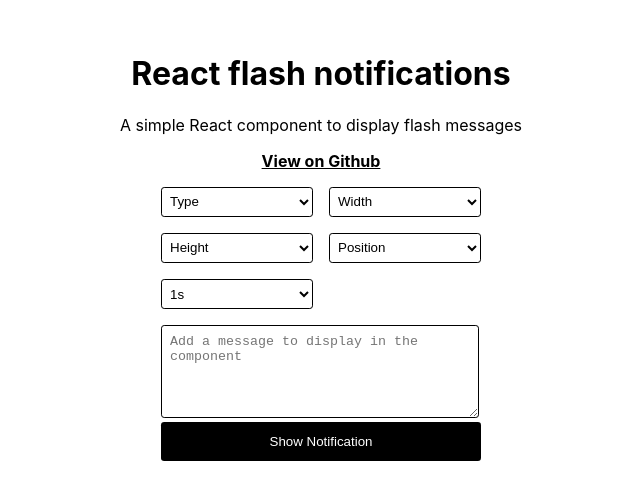
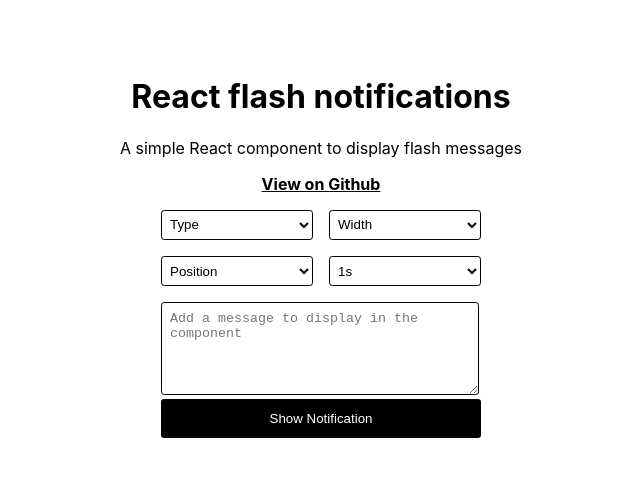
Before and after one commit to claeusdev/react-flash-message, a React (Create React App) app: page / in a window 1280 px wide. Shown: the part 121-620 px from the top of the page, without its empty margins (319-959 px from the left). Built offline with nearby package versions, Linux system fonts and the light colour scheme.

Commit message:
Remove height from component

```diff
--- a/src/App.js
+++ b/src/App.js
@@ -5,7 +5,6 @@
 function App() {
   const [active, setActive] = useState(false);
   const [type, setType] = useState("default");
-  const [height, setHeight] = useState("default");
   const [width, setWidth] = useState("default");
   const [position, setPosition] = useState("default");
   const [timer, setTimer] = useState(1000);
@@ -67,17 +66,6 @@
           </select>
           <select
             id="lang"
-            onChange={({ target }) => setHeight(target.value)}
-            value={height}
-            className={styles.dropdown}
-          >
-            <option value="default">Height</option>
-            <option value="small">Small Height</option>
-            <option value="medium">Medium Height</option>
-            <option value="large">Large Height</option>
-          </select>
-          <select
-            id="lang"
             onChange={({ target }) => setPosition(target.value)}
             value={position}
             className={styles.dropdown}
@@ -126,7 +114,6 @@
           active={active}
           setActive={setActive}
           position={position}
-          height={height}
           width={width}
         />
       )}
--- a/src/App.module.css
+++ b/src/App.module.css
@@ -59,11 +59,9 @@
 }
 
 .options {
-  /* display: flex; */
   margin-bottom: 1rem;
-  /* justify-content: space-between;  */
   display: grid;
   grid-gap: 1rem;
   grid-template-columns: 1fr 1fr;
-  grid-template-rows: auto auto auto;
+  grid-template-rows: auto auto;
 }
--- a/src/Toast/Toast.jsx
+++ b/src/Toast/Toast.jsx
@@ -3,7 +3,7 @@
 import classnames from "classnames";
 import styles from "./toast.module.css";
 
-function Toast({ message,width, height, type, duration, position, active, setActive }) {
+function Toast({ message,width, type, duration, position, active, setActive }) {
   const ToastClassNames = {
     [styles.error]: type === "error",
     [styles.warning]: type === "warning",
@@ -18,10 +18,7 @@
     [styles.fullWidth]: width === "full",
     [styles.smallWidth]: width === "small",
     [styles.mediumWidth]: width === "medium",
-    [styles.largeWidth]: width === "large",
-    [styles.smallHeight]: height === "small",
-    [styles.mediumHeight]: height === "medium",
-    [styles.largeHeight]: height === "large"
+    [styles.largeWidth]: width === "large"
   };
   return (
     <CSSTransition
--- a/src/Toast/toast.module.css
+++ b/src/Toast/toast.module.css
@@ -112,13 +112,3 @@
 .fullWidth {
   width: 100%;
 }
-
-.smallHeight {
-  height: var(--small);
-}
-.mediumHeight {
-  height: var(--medium);
-}
-.largeHeight {
-  height: var(--large)
-}
```
